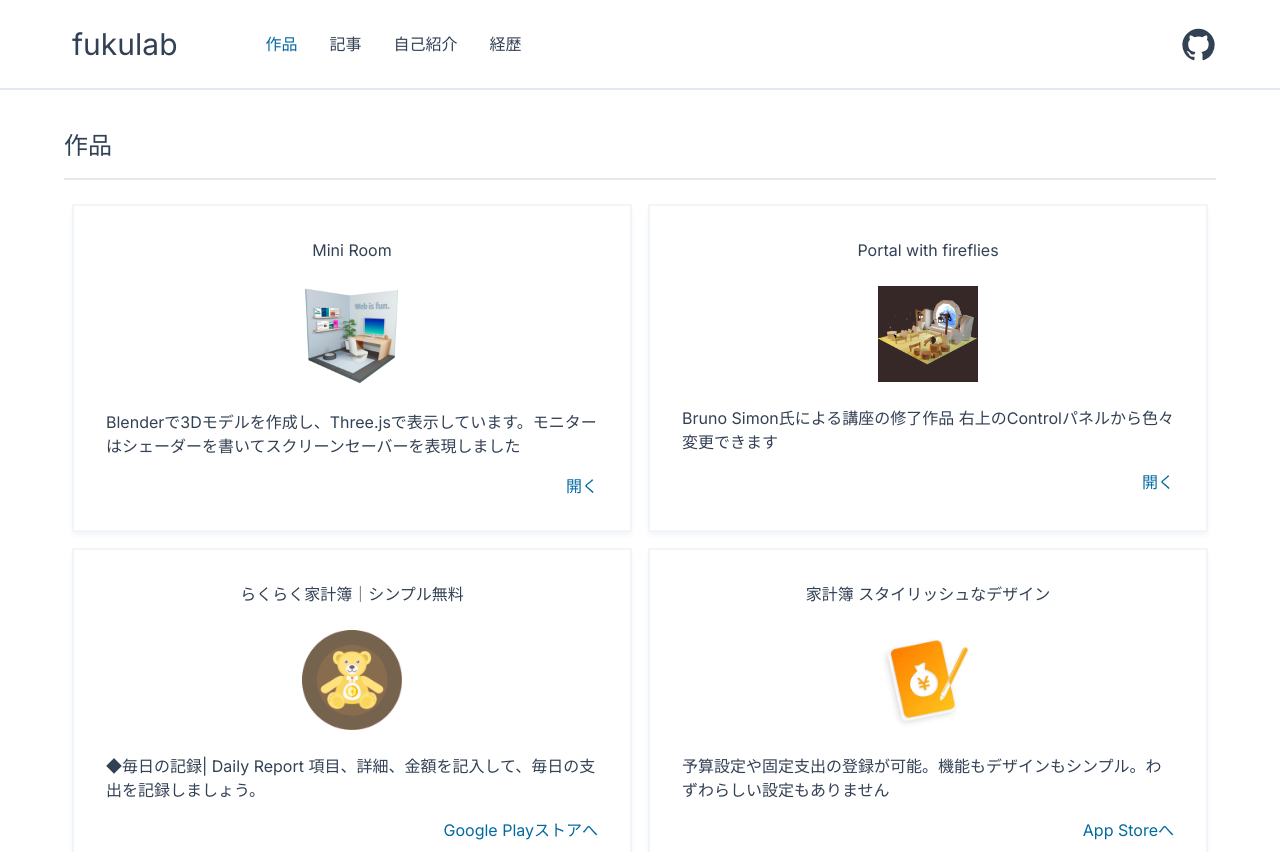
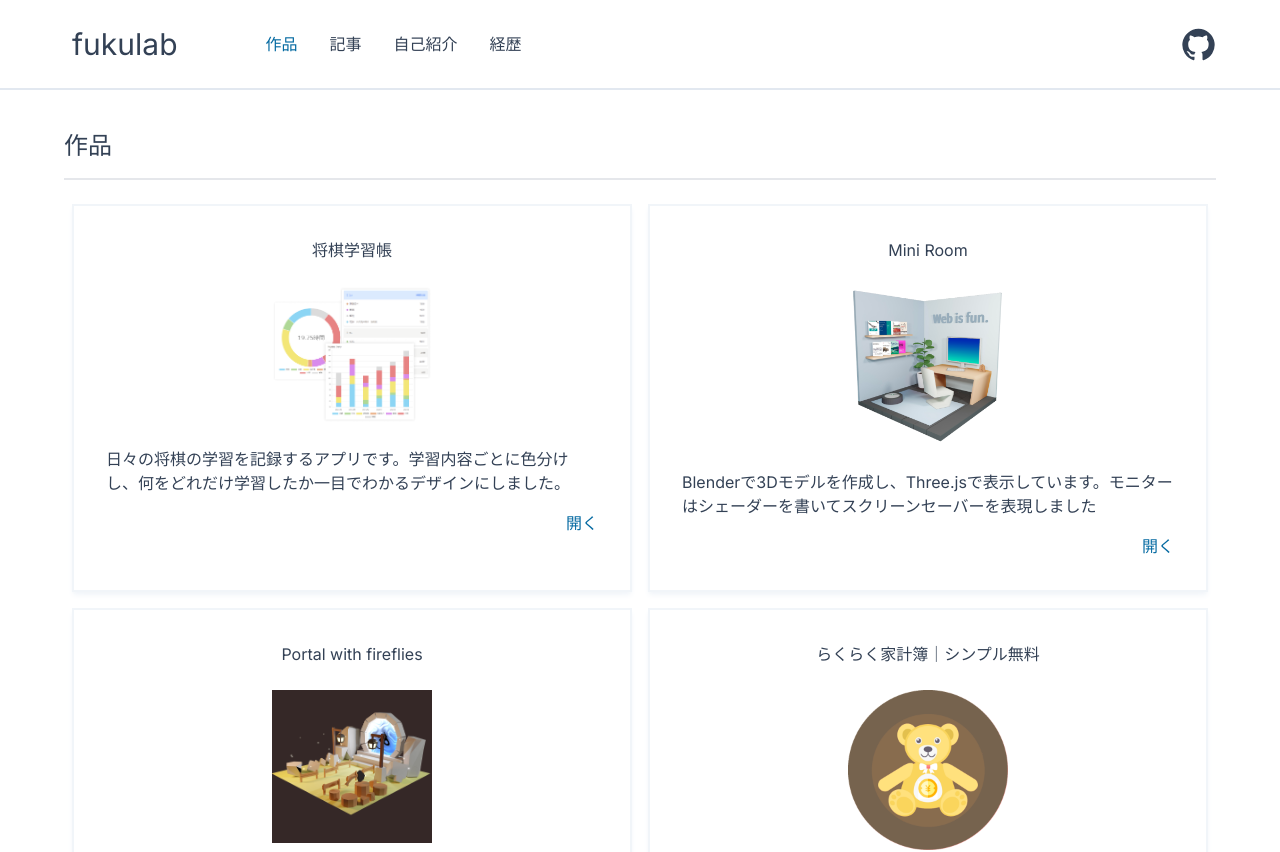
Before and after one commit to n-fukukawa/portfolio, a Next.js app: page /works in a window 1280 px wide. Shown: the top 852 px of the page. Built offline with nearby package versions, Linux system fonts and the light colour scheme.

Commit message:
将棋学習帳を追加

```diff
--- a/src/app/works/page.tsx
+++ b/src/app/works/page.tsx
@@ -5,6 +5,12 @@ import WorkCard from './workCard'
 import './style.css'
 
 const works = [
+  {
+    title: '将棋学習帳',
+    thumbnail: '/assets/img/shogi_app.png',
+    link: 'http://52.199.138.183',
+    comment: `日々の将棋の学習を記録するアプリです。学習内容ごとに色分けし、何をどれだけ学習したか一目でわかるデザインにしました。`
+  },
   {
     title: 'Mini Room',
     thumbnail: '/assets/img/room.png',
--- a/src/app/works/workCard.tsx
+++ b/src/app/works/workCard.tsx
@@ -21,24 +21,18 @@ export default function WorkCard({
 }>) {
   const isExternalLink = /^http/.test(link)
   return (
-    <div
-      className={`h-full p-8 border-2 border-slate-100 shadow-md shadow-slate-100 ${className}`}
+    <Link
+      href={link}
+      target={isExternalLink ? '_blank' : undefined}
+      className={`block h-full p-8 border-2 border-slate-100 shadow-md shadow-slate-100 hover:bg-stone-50 hover:shadow-md transition-all ${className}`}
       style={style}
     >
       <div className="text-center">{title}</div>
       <div className="my-6 flex justify-center">
-        <Image src={thumbnail} width={100} height={100} alt="" />
+        <Image src={thumbnail} width={160} height={160} alt="" />
       </div>
       <div className="mb-4">{comment}</div>
-      <div className="text-right">
-        <Link
-          href={link}
-          target={isExternalLink ? '_blank' : undefined}
-          className="text-sky-700"
-        >
-          {linkText ?? '開く'}
-        </Link>
-      </div>
-    </div>
+      <div className="text-right text-sky-700">{linkText ?? '開く'}</div>
+    </Link>
   )
 }
```
Also changed, not shown: public/assets/img/shogi_app.png (added).
